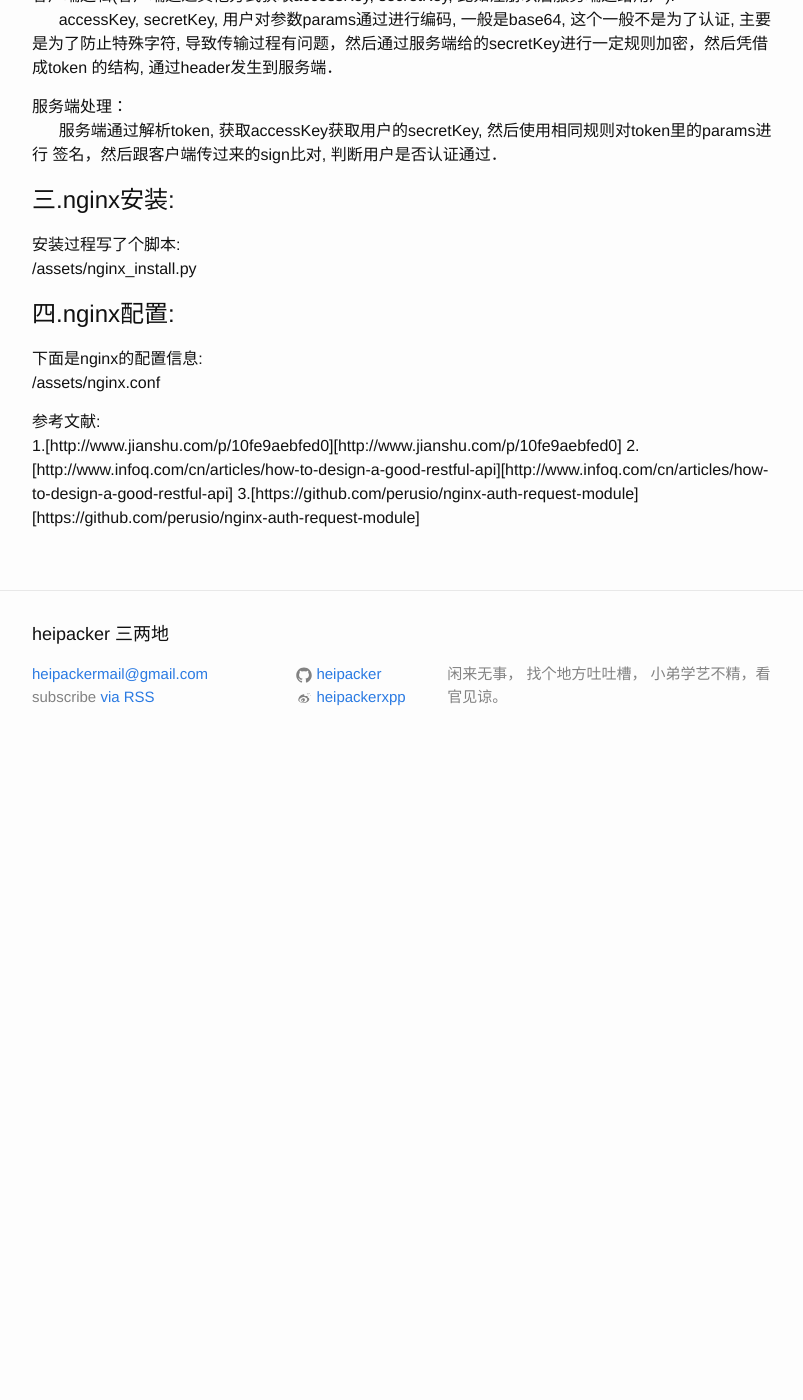
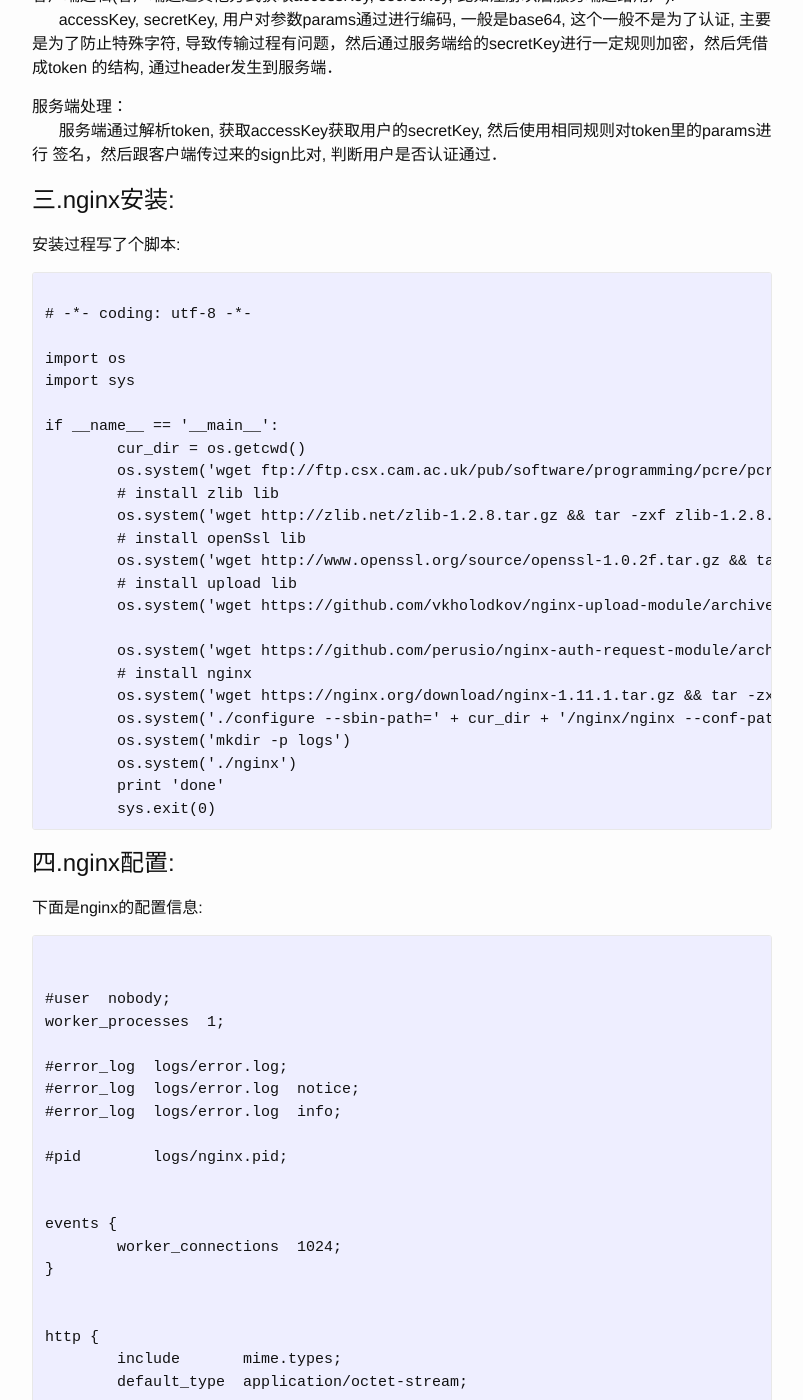
Before and after one commit to heipacker/heipacker.github.io, a Jekyll site: the page built from _posts/2016-09-09-nginx-auth-token.markdown, in a window 1280 px wide and 1400 px high, scrolled down 1347 px. Shown: the whole window, without its empty margins (238-1041 px from the left). Built offline with Jekyll 4.4.1, drawn with Linux system fonts in a browser that asks for light colours; comment, search, counter and statistics services are not loaded; before the commit the page ends 2115 px from its top, so only the background shows below that; some of the changed text lies outside the part shown.

Commit message:
贴文件内容

```diff
--- a/_posts/2016-09-09-nginx-auth-token.markdown
+++ b/_posts/2016-09-09-nginx-auth-token.markdown
@@ -55,12 +55,192 @@ token结构:<br/>
 签名，然后跟客户端传过来的sign比对, 判断用户是否认证通过．<br/>
 
 # 三.nginx安装:<br/>
-安装过程写了个脚本:<br/>
-{% link assets/nginx_install.py %}
+<p>安装过程写了个脚本:</p>
+<pre><code>
+# -*- coding: utf-8 -*-
+
+import os
+import sys
+
+if __name__ == '__main__':
+	cur_dir = os.getcwd()
+	os.system('wget ftp://ftp.csx.cam.ac.uk/pub/software/programming/pcre/pcre-8.39.tar.gz && tar -zxf pcre-8.39.tar.gz && cd pcre-8.39 && ./configure && make && sudo make install && cd ../')
+	# install zlib lib
+	os.system('wget http://zlib.net/zlib-1.2.8.tar.gz && tar -zxf zlib-1.2.8.tar.gz && cd zlib-1.2.8 && ./configure && make && sudo make install && cd ../')
+	# install openSsl lib
+	os.system('wget http://www.openssl.org/source/openssl-1.0.2f.tar.gz && tar -zxf openssl-1.0.2f.tar.gz && cd openssl-1.0.2f && ./config --prefix=/usr && make && sudo make install && cd ../')
+	# install upload lib
+	os.system('wget https://github.com/vkholodkov/nginx-upload-module/archive/2.2.zip && mv 2.2.zip nginx-upload-module-2.2.zip && unzip nginx-upload-module-2.2.zip && cd ../')
+
+	os.system('wget https://github.com/perusio/nginx-auth-request-module/archive/master.zip && unzip master.zip && mv nginx-auth-request-module-master nginx-auth-request-module && cd ../')
+	# install nginx
+	os.system('wget https://nginx.org/download/nginx-1.11.1.tar.gz && tar -zxvf nginx-1.11.1.tar.gz && ln -s nginx-1.11.1 nginx && cd nginx && mkdir 3party_module && cd 3party_module && touch config && cd ../')
+	os.system('./configure --sbin-path=' + cur_dir + '/nginx/nginx --conf-path=' + cur_dir + '/nginx/conf/nginx.conf --pid-path=' + cur_dir + '/nginx/nginx.pid --with-pcre=../pcre-8.39 --with-zlib=../zlib-1.2.8 --with-threads --with-file-aio --with-http_v2_module --with-http_gzip_static_module --with-http_slice_module --with-stream --add-module=' + cur_dir + '/nginx-upload-module-2.2 --add-module=' + cur_dir + '/nginx-auth-request-module --add-dynamic-module=' + cur_dir + '/nginx/3party_module && make && sudo make install')
+	os.system('mkdir -p logs')
+	os.system('./nginx')
+	print 'done'
+	sys.exit(0)
+</code></pre>
 
 # 四.nginx配置:<br/>
-下面是nginx的配置信息:<br/>
-{% link assets/nginx.conf %}
+<p>下面是nginx的配置信息:</p>
+
+<pre><code>
+
+#user  nobody;
+worker_processes  1;
+
+#error_log  logs/error.log;
+#error_log  logs/error.log  notice;
+#error_log  logs/error.log  info;
+
+#pid        logs/nginx.pid;
+
+
+events {
+	worker_connections  1024;
+}
+
+
+http {
+	include       mime.types;
+	default_type  application/octet-stream;
+
+#log_format  main  '$remote_addr - $remote_user [$time_local] "$request" '
+#                  '$status $body_bytes_sent "$http_referer" '
+#                  '"$http_user_agent" "$http_x_forwarded_for"';
+
+#access_log  logs/access.log  main;
+
+	sendfile        on;
+#tcp_nopush     on;
+
+#keepalive_timeout  0;
+	keepalive_timeout  65;
+
+#gzip  on;
+
+	server {
+		listen       80;
+		server_name  192.168.62.102;
+
+#charset koi8-r;
+
+#access_log  logs/host.access.log  main;
+
+		client_max_body_size 500m;
+
+		location / {
+			root   html;
+			index  index.html index.htm;
+		}
+
+# Upload form should be submitted to this location
+		location /cloudservice {
+# Pass altered request body to this location
+			upload_pass   /v1/cloudservice;
+			upload_resumable	on;
+			upload_pass_args	on;
+
+# Store files to this directory
+# The directory is hashed, subdirectories 0 1 2 3 4 5 6 7 8 9 should exist
+			upload_store /data/nginx_data 1;
+
+			upload_state_store /data/nginx_data/state 1;
+
+# Allow uploaded files to be read only by user
+			upload_store_access user:r;
+
+# Set specified fields in request body
+			upload_set_form_field $upload_field_name.name "$upload_file_name";
+			upload_set_form_field $upload_field_name.content_type "$upload_content_type";
+			upload_set_form_field $upload_field_name.path "$upload_tmp_path";
+
+# Inform backend about hash and size of a file
+			upload_aggregate_form_field "$upload_field_name.md5" "$upload_file_md5";
+			upload_aggregate_form_field "$upload_field_name.size" "$upload_file_size";
+
+			upload_pass_form_field "^submit$|^description$";
+
+			upload_cleanup 400 404 499 500-505;
+		}
+
+# Pass altered request body to a backend
+		location /v1/cloudservice {
+			proxy_pass   http://192.168.62.107:9909/v1/cloudservice/file/;
+		}
+#error_page  404              /404.html;
+
+# redirect server error pages to the static page /50x.html
+#
+		error_page   500 502 503 504  /50x.html;
+		location = /50x.html {
+			root   html;
+		}
+
+# proxy the PHP scripts to Apache listening on 127.0.0.1:80
+#
+#location ~ \.php$ {
+#    proxy_pass   http://127.0.0.1;
+#}
+
+# pass the PHP scripts to FastCGI server listening on 127.0.0.1:9000
+#
+#location ~ \.php$ {
+#    root           html;
+#    fastcgi_pass   127.0.0.1:9000;
+#    fastcgi_index  index.php;
+#    fastcgi_param  SCRIPT_FILENAME  /scripts$fastcgi_script_name;
+#    include        fastcgi_params;
+#}
+
+# deny access to .htaccess files, if Apache's document root
+# concurs with nginx's one
+#
+#location ~ /\.ht {
+#    deny  all;
+#}
+	}
+
+
+# another virtual host using mix of IP-, name-, and port-based configuration
+#
+#server {
+#    listen       8000;
+#    listen       somename:8080;
+#    server_name  somename  alias  another.alias;
+
+#    location / {
+#        root   html;
+#        index  index.html index.htm;
+#    }
+#}
+
+
+# HTTPS server
+#
+#server {
+#    listen       443 ssl;
+#    server_name  localhost;
+
+#    ssl_certificate      cert.pem;
+#    ssl_certificate_key  cert.key;
+
+#    ssl_session_cache    shared:SSL:1m;
+#    ssl_session_timeout  5m;
+
+#    ssl_ciphers  HIGH:!aNULL:!MD5;
+#    ssl_prefer_server_ciphers  on;
+
+#    location / {
+#        root   html;
+#        index  index.html index.htm;
+#    }
+#}
+
+}
+
+</code></pre>
 
 参考文献:<br/>
 1.[http://www.jianshu.com/p/10fe9aebfed0][http://www.jianshu.com/p/10fe9aebfed0]
```
